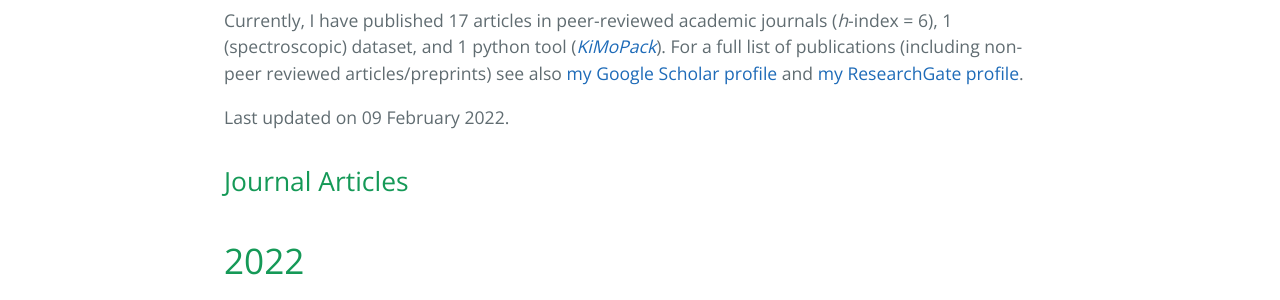
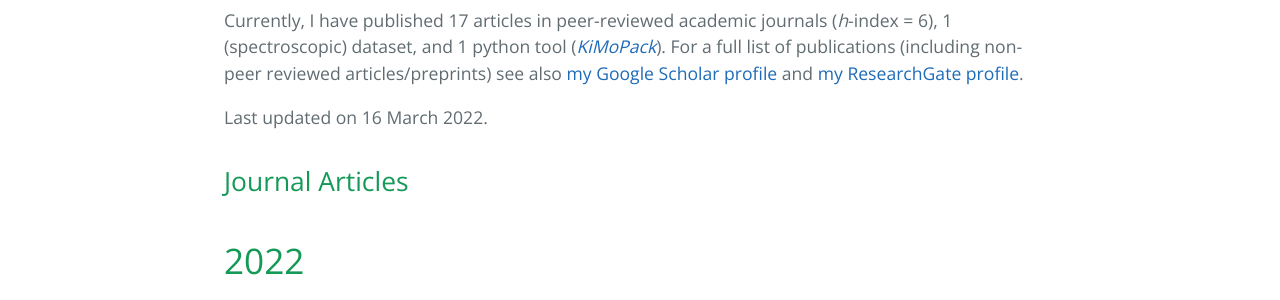
Before and after one commit to carolin-m/carolin-m.github.io, a Jekyll site: the page built from publications.md, in a window 1280 px wide and 900 px high. Shown: the part 367-667 px from the top of the window. Built offline with Jekyll 4.4.1, drawn with Linux system fonts in a browser that asks for light colours.

Commit message:
Update publications.md

```diff
--- a/publications.md
+++ b/publications.md
@@ -8,7 +8,7 @@ order: 1
 
 Currently, I have published 17 articles in peer-reviewed academic journals (*h*-index = 6), 1 (spectroscopic) dataset, and 1 python tool ([*KiMoPack*](https://pypi.org/project/KiMoPack/6.2.10/)). For a full list of publications (including non-peer reviewed articles/preprints) see also [my Google Scholar profile](https://scholar.google.com/citations?hl=de&user=GTdILbgAAAAJ) and [my ResearchGate profile](https://www.researchgate.net/profile/Carolin-Mueller-6).
 
-Last updated on 09 February 2022.
+Last updated on 16 March 2022.
 
 ## Journal Articles <br>
 
```
